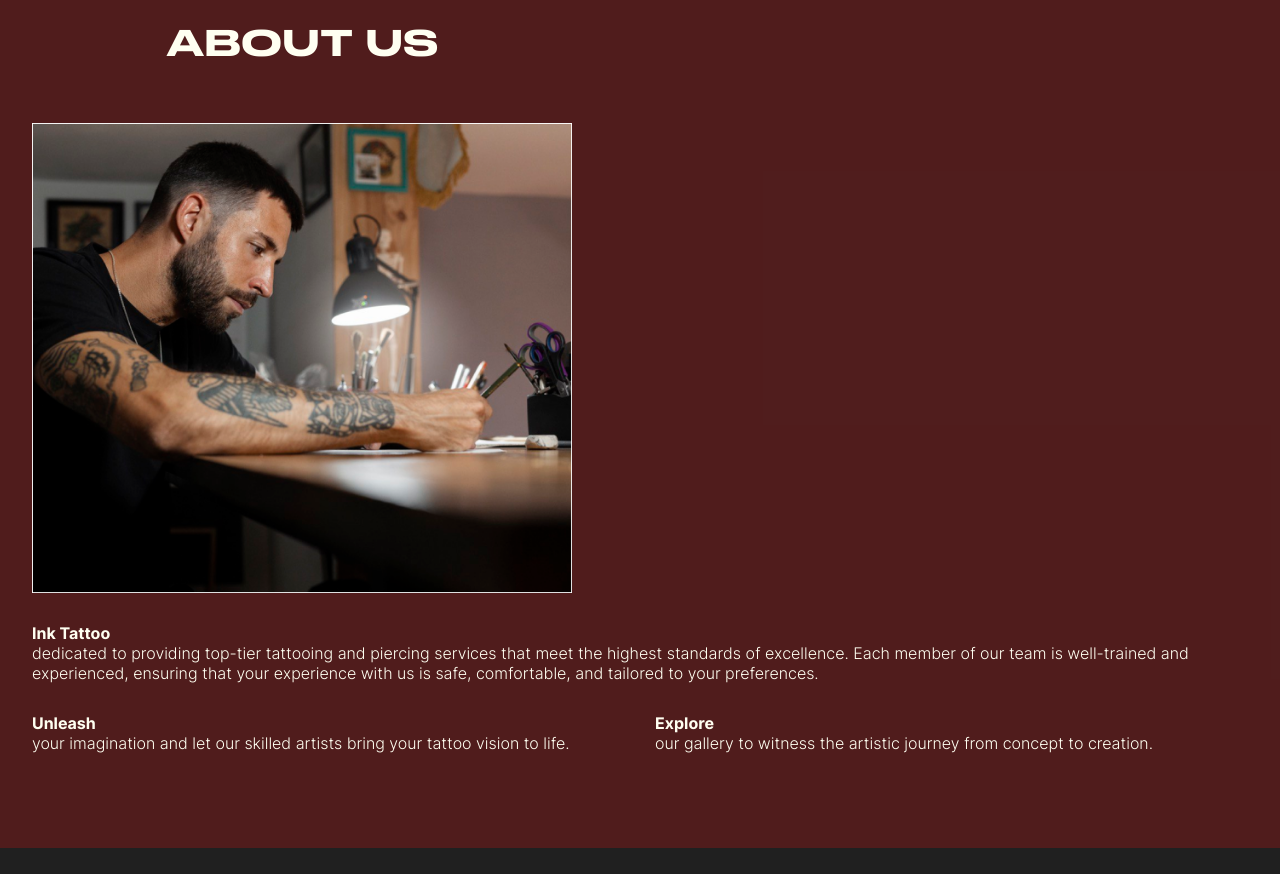
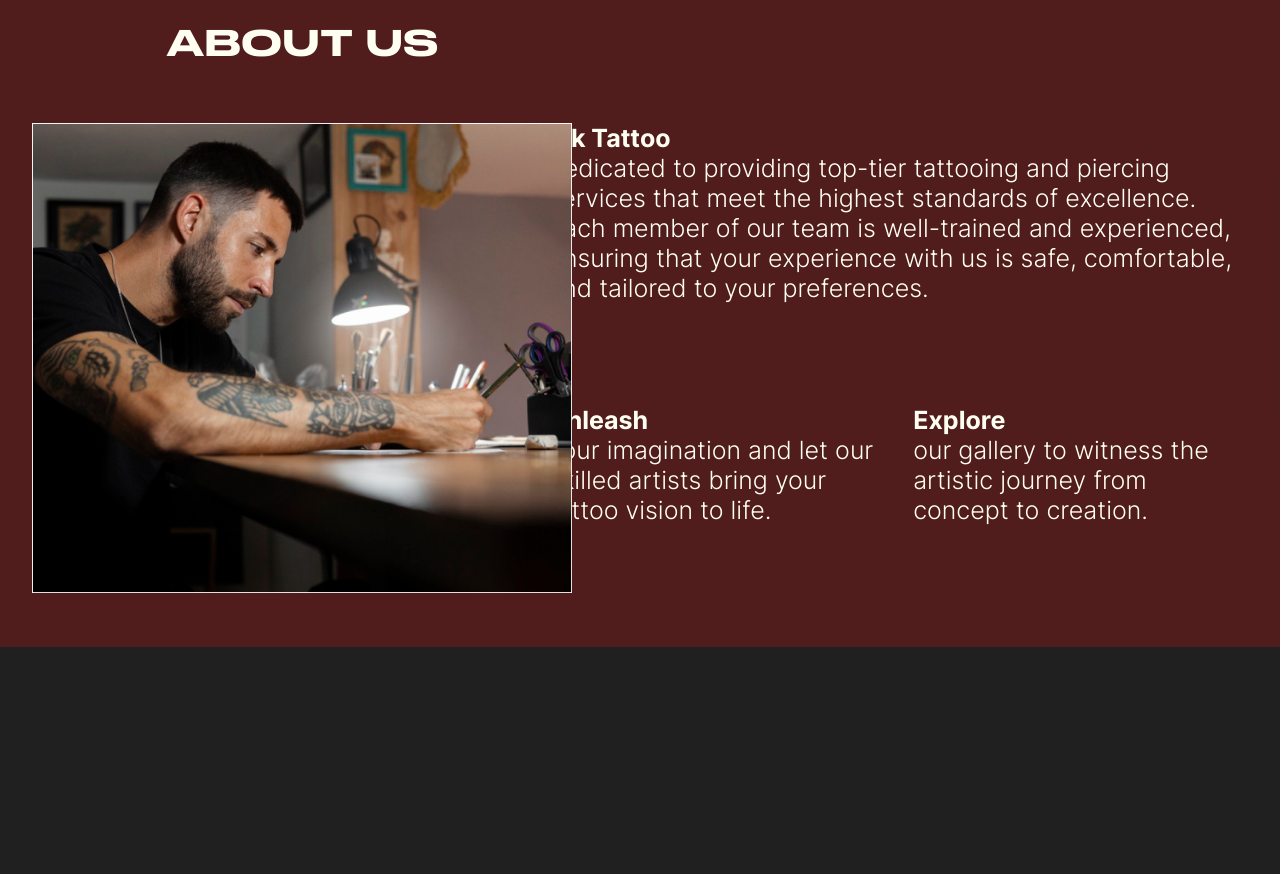
Before and after one commit to GenaPlem/ink_tattoo_next, a Next.js app: page / in a window 1280 px wide. Shown: the part 1100-1974 px from the top of the page. After the commit the page ends 1773 px from the top, so only its background shows below. Built offline with nearby package versions, Linux system fonts and the light colour scheme.

Commit message:
Add About component styles for different screens

```diff
--- a/app/components/about/about.module.css
+++ b/app/components/about/about.module.css
@@ -4,8 +4,7 @@
 
 .about__image {
   position: relative;
-  max-width: 540px;
-  max-height: 470px;
+  width: 100%;
 }
 
 .about__info {
@@ -31,3 +30,26 @@
 .about__description span {
 font-weight: 700;
 }
+
+@media screen and (min-width: 768px) {
+  .about__info {
+    font-size: 25px;
+  }
+}
+
+@media screen and (min-width: 1024px) {
+  .about__wrapper {
+    display: flex;
+    padding-bottom: 50px;
+    gap: 30px;
+  }
+
+  .about__image {
+    width: 40%;
+  }
+
+  .about__info {
+    width: 60%;
+    padding: 0;
+  }
+}
```
